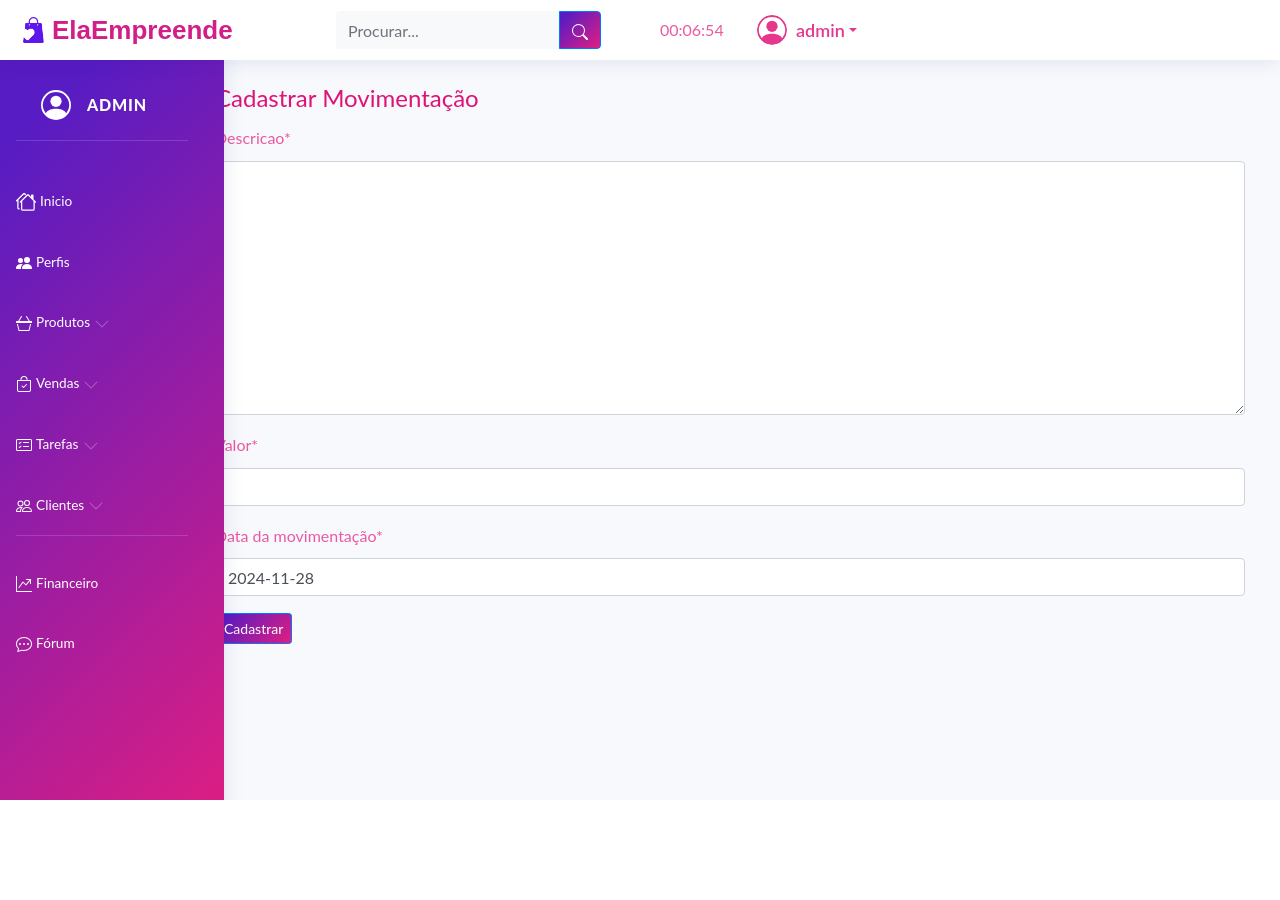
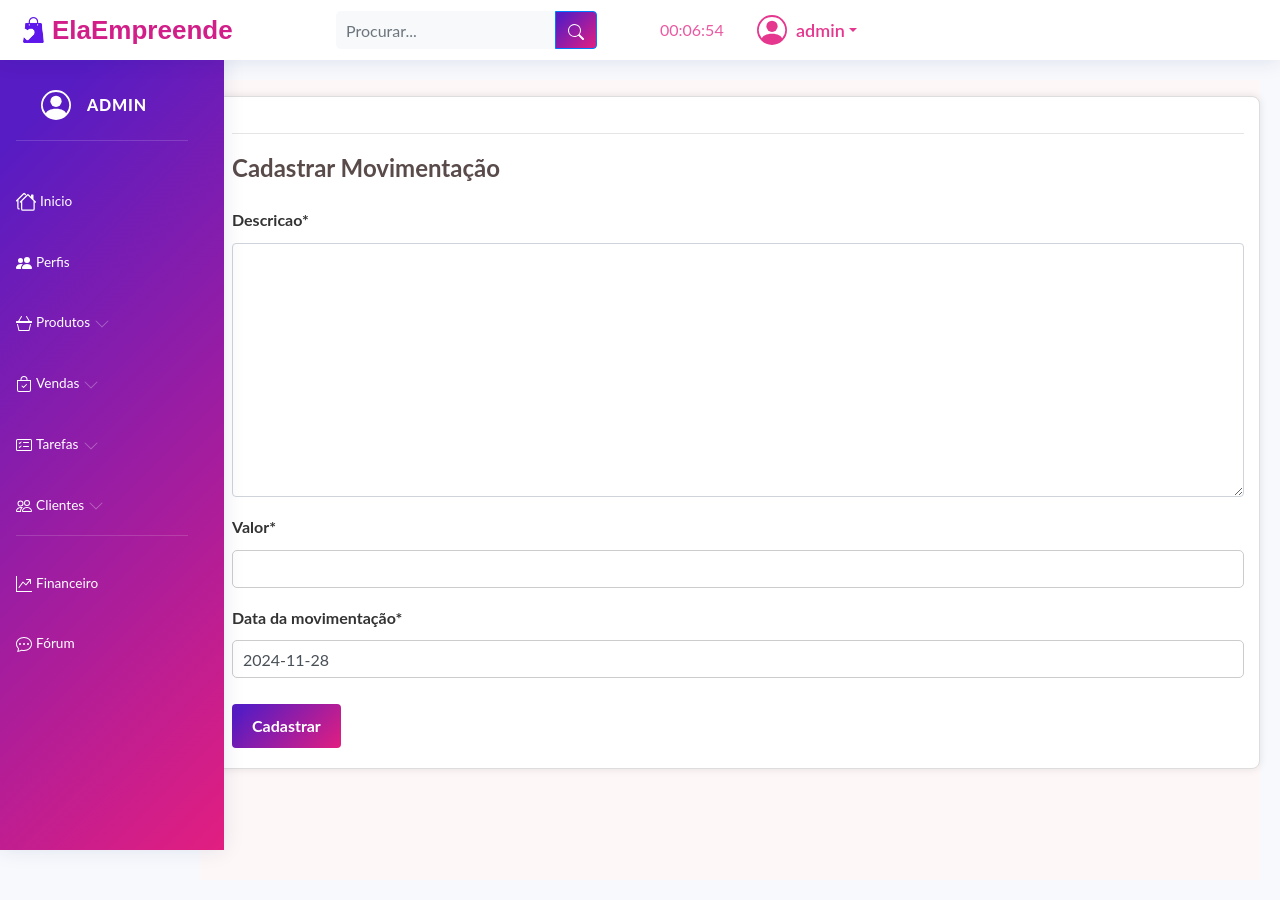
Before and after one commit to gukkray/ela-empreende-projeto, a Django app: page /cadastrar/saida/ in a window 1280 px wide. Before the commit the page ends 800 px from the top, so only its background shows below. Run offline with Django 3.2, Linux system fonts and the light colour scheme; a user stored in the database is signed in; data comes from the database, SQL or seed files in the repository; both versions use the stored data as it was after the commit; some libraries are stand-ins or nearby versions.

Commit message:
ajeitando a foto do perfil e o css de financeiro

```diff
--- a/Paginas/templates/modelo.html
+++ b/Paginas/templates/modelo.html
@@ -177,11 +177,13 @@
                         <div style="margin: 10%;">
                             <!-- Verifique se essa lógica de template está funcionando corretamente -->
 
-                            {% if usuario.empresa.imagem %}
-                            <img src="{{ usuario.empresa.imagem.url }}" alt="img" class="rounded-circle">
+                            {% if user.empresa.imagem %}
+                            <img src="{{ request.user.empresa.imagem.url }}" alt="Foto de Perfil" width="40px"
+                                height="120px" style="object-fit: cover; border-radius: 50%; border: 2px solid #e5378e;"
+                                class="rounded-circle">
                             {% else %}
                             <svg xmlns="http://www.w3.org/2000/svg" width="30" height="30" fill="currentColor"
-                                class="bi bi-person-circle rounded-circle" viewBox="0 0 16 16">
+                                class="bi bi-person-circle" viewBox="0 0 16 16">
                                 <path d="M11 6a3 3 0 1 1-6 0 3 3 0 0 1 6 0" />
                                 <path fill-rule="evenodd"
                                     d="M0 8a8 8 0 1 1 16 0A8 8 0 0 1 0 8m8-7a7 7 0 0 0-5.468 11.37C3.242 11.226 4.805 10 8 10s4.757 1.225 5.468 2.37A7 7 0 0 0 8 1" />
@@ -234,11 +236,15 @@
 
                         </li>
                         <li>
-                            <a class="dropdown-item d-flex align-items-center" href="{% url 'perfil_usuario' request.user.username %}" style="display: inline;">
+                            <a class="dropdown-item d-flex align-items-center"
+                                href="{% url 'perfil_usuario' request.user.username %}" style="display: inline;">
                                 <i>
-                                    <svg xmlns="http://www.w3.org/2000/svg" width="16" height="16" fill="currentColor" class="bi bi-person-bounding-box" viewBox="0 0 16 16">
-                                        <path d="M1.5 1a.5.5 0 0 0-.5.5v3a.5.5 0 0 1-1 0v-3A1.5 1.5 0 0 1 1.5 0h3a.5.5 0 0 1 0 1zM11 .5a.5.5 0 0 1 .5-.5h3A1.5 1.5 0 0 1 16 1.5v3a.5.5 0 0 1-1 0v-3a.5.5 0 0 0-.5-.5h-3a.5.5 0 0 1-.5-.5M.5 11a.5.5 0 0 1 .5.5v3a.5.5 0 0 0 .5.5h3a.5.5 0 0 1 0 1h-3A1.5 1.5 0 0 1 0 14.5v-3a.5.5 0 0 1 .5-.5m15 0a.5.5 0 0 1 .5.5v3a1.5 1.5 0 0 1-1.5 1.5h-3a.5.5 0 0 1 0-1h3a.5.5 0 0 0 .5-.5v-3a.5.5 0 0 1 .5-.5"/>
-                                        <path d="M3 14s-1 0-1-1 1-4 6-4 6 3 6 4-1 1-1 1zm8-9a3 3 0 1 1-6 0 3 3 0 0 1 6 0"/>
+                                    <svg xmlns="http://www.w3.org/2000/svg" width="16" height="16" fill="currentColor"
+                                        class="bi bi-person-bounding-box" viewBox="0 0 16 16">
+                                        <path
+                                            d="M1.5 1a.5.5 0 0 0-.5.5v3a.5.5 0 0 1-1 0v-3A1.5 1.5 0 0 1 1.5 0h3a.5.5 0 0 1 0 1zM11 .5a.5.5 0 0 1 .5-.5h3A1.5 1.5 0 0 1 16 1.5v3a.5.5 0 0 1-1 0v-3a.5.5 0 0 0-.5-.5h-3a.5.5 0 0 1-.5-.5M.5 11a.5.5 0 0 1 .5.5v3a.5.5 0 0 0 .5.5h3a.5.5 0 0 1 0 1h-3A1.5 1.5 0 0 1 0 14.5v-3a.5.5 0 0 1 .5-.5m15 0a.5.5 0 0 1 .5.5v3a1.5 1.5 0 0 1-1.5 1.5h-3a.5.5 0 0 1 0-1h3a.5.5 0 0 0 .5-.5v-3a.5.5 0 0 1 .5-.5" />
+                                        <path
+                                            d="M3 14s-1 0-1-1 1-4 6-4 6 3 6 4-1 1-1 1zm8-9a3 3 0 1 1-6 0 3 3 0 0 1 6 0" />
                                     </svg>
                                 </i>
                                 {% csrf_token %}
@@ -287,8 +293,9 @@
             <a class="sidebar-brand d-flex align-items-center justify-content-center"
                 href="{% url 'perfil_usuario' username=user.username %}">
                 <div class="sidebar-brand-icon">
-                {% if user.profile.imagem %}
-                    <img src="{{ user.profile.imagem.url }}" width="40" height="40" alt="Profile" class="rounded-circle">
+                    {% if user.empresa.imagem %}
+                    <img src="{{ user.empresa.imagem.url }}" width="40" height="40" alt="Profile"
+                        class="rounded-circle">
                     {% else %}
                     <svg xmlns="http://www.w3.org/2000/svg" width="30" height="30" fill="currentColor"
                         class="bi bi-person-circle" viewBox="0 0 16 16">
@@ -297,6 +304,7 @@
                             d="M0 8a8 8 0 1 1 16 0A8 8 0 0 1 0 8m8-7a7 7 0 0 0-5.468 11.37C3.242 11.226 4.805 10 8 10s4.757 1.225 5.468 2.37A7 7 0 0 0 8 1" />
                     </svg>
                     {% endif %}
+
                 </div>
                 <div class="sidebar-brand-text mx-3">{{ user.username }}</div>
             </a>
--- a/financeiro/templates/cadastrar_movimentacao.html
+++ b/financeiro/templates/cadastrar_movimentacao.html
@@ -1,24 +1,110 @@
-{% extends "modelo.html" %}
+{% extends 'modelo.html' %}
 {% load static %}
 {% load crispy_forms_tags %}
 <link href="{% static 'img/icon.png' %}" rel="icon">
+
 {% block titulo %}
-<title>
-    Cadastrar Movimentação
-</title>
+<title>Cadastrar Movimentação</title>
+{% endblock %}
+
+{% block estilos %}
+<link rel="stylesheet" href="{% static 'css/abrir_caixa.css' %}">
+<link rel="stylesheet" href="{% static 'css/cssdavenda.css' %}">
+
+<style>
+    /* Estilo da área de fundo e alinhamento */
+    .corpo {
+        min-height: 100vh; /* Ocupa toda a altura da página */
+        display: flex;
+        align-items: flex-start;
+        justify-content: flex-start; /* Alinha o conteúdo à esquerda */
+        padding-top: 1rem;
+        padding-left: 1rem; /* Ajuste do espaço à esquerda */
+        background-color: #fdf7f7; /* Cor de fundo */
+    }
+
+    /* Estilos principais para o formulário */
+    .formulario-container {
+        padding: 20px;
+        border-radius: 8px;
+        box-shadow: 0px 0px 8px rgba(0, 0, 0, 0.1);
+        width: 70%; /* Aumenta a largura do formulário */
+        max-width: 1000px; /* Limita a largura máxima */
+        background-color: #fff; /* Fundo branco para o formulário */
+    }
+
+    /* Estilos para o título */
+    .formulario-container h4 {
+        margin-bottom: 20px;
+        font-weight: bold;
+        color: #5a4b4b;
+    }
+
+    /* Estilos para o formulário */
+    .formulario-coluna {
+        display: flex;
+        flex-direction: column;
+        width: 100%;
+    }
+
+    /* Estilos para os rótulos */
+    .formulario-coluna label {
+        font-weight: bold;
+        color: #5a4b4b;
+        margin-bottom: 5px;
+    }
+
+    /* Estilos para os campos de entrada */
+    .formulario-coluna input[type="text"],
+    .formulario-coluna input[type="number"],
+    .formulario-coluna select {
+        padding: 10px;
+        font-size: 14px;
+        color: #5a4b4b;
+        background-color: #fdf7f7;
+        border: 1px solid #d1bcbc;
+        border-radius: 4px;
+        margin-bottom: 15px;
+        width: 100%;
+        box-sizing: border-box;
+    }
+
+    /* Estilo para os botões */
+    .formulario-container .btn {
+        padding: 10px 20px;
+        font-size: 16px;
+        font-weight: bold;
+        color: white;
+        background-color: #8b5d5d; /* Cor de botão mais escura */
+        border: none;
+        border-radius: 4px;
+        cursor: pointer;
+        margin-top: 10px;
+    }
+
+    .formulario-container .btn:hover {
+        background-color: #7a5151;
+    }
+
+    /* Responsividade para telas menores */
+    @media (max-width: 768px) {
+        .formulario-container {
+            width: 90%;
+        }
+    }
+</style>
 {% endblock %}
 
 {% block corpo %}
-<div class="container">
+<div class="corpo">
+    <div class="container formulario-container">
+        <hr>
         <form action="" method="POST" enctype="multipart/form-data">
             {% csrf_token %}
-
             <h4>Cadastrar Movimentação</h4>
-
             {{ form|crispy }}
-
             <button type="submit" class="btn btn-primary btn-sm">Cadastrar</button>
         </form>
     </div>
-
+</div>
 {% endblock %}
```
Also changed, not shown: db.sqlite3, media/images/images.jpeg (added). Lines whose indentation alone changed are shown as unchanged.
